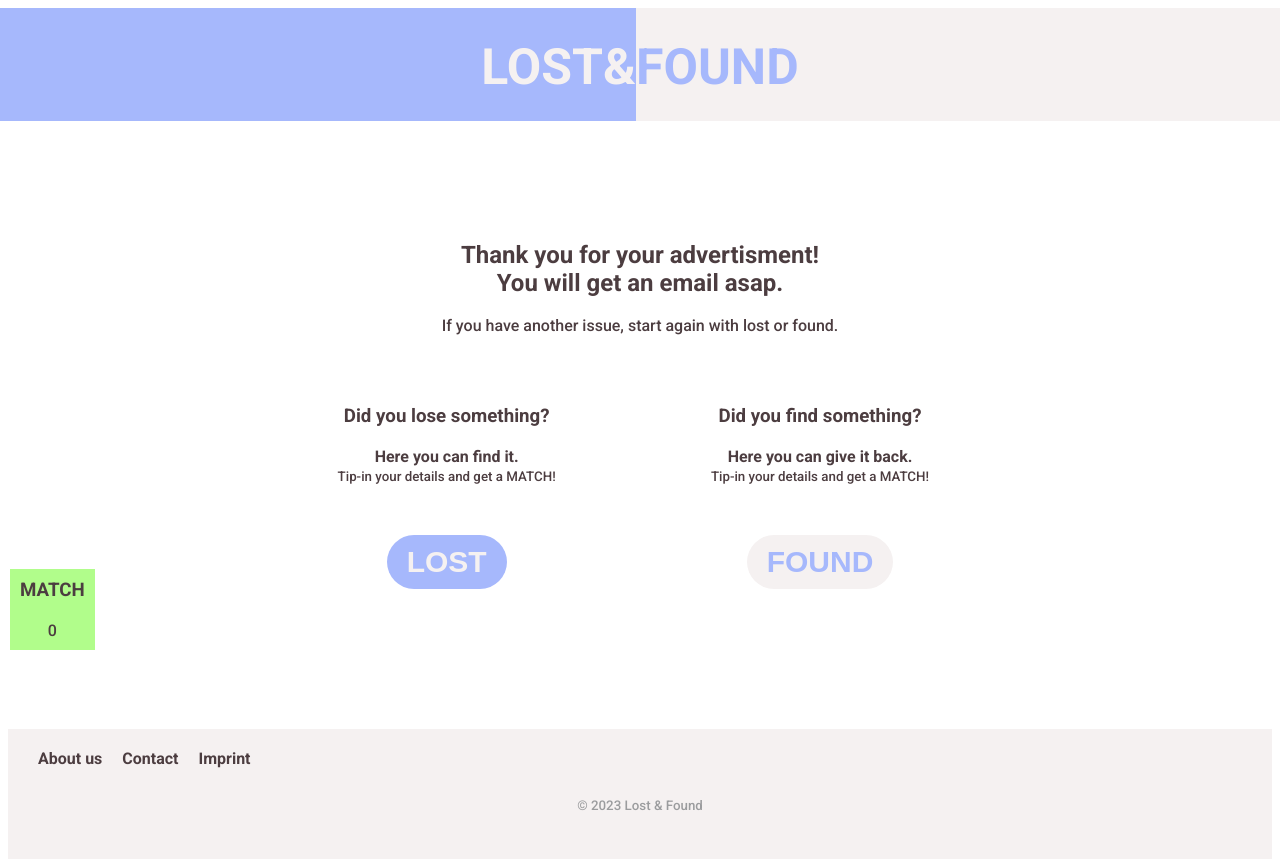
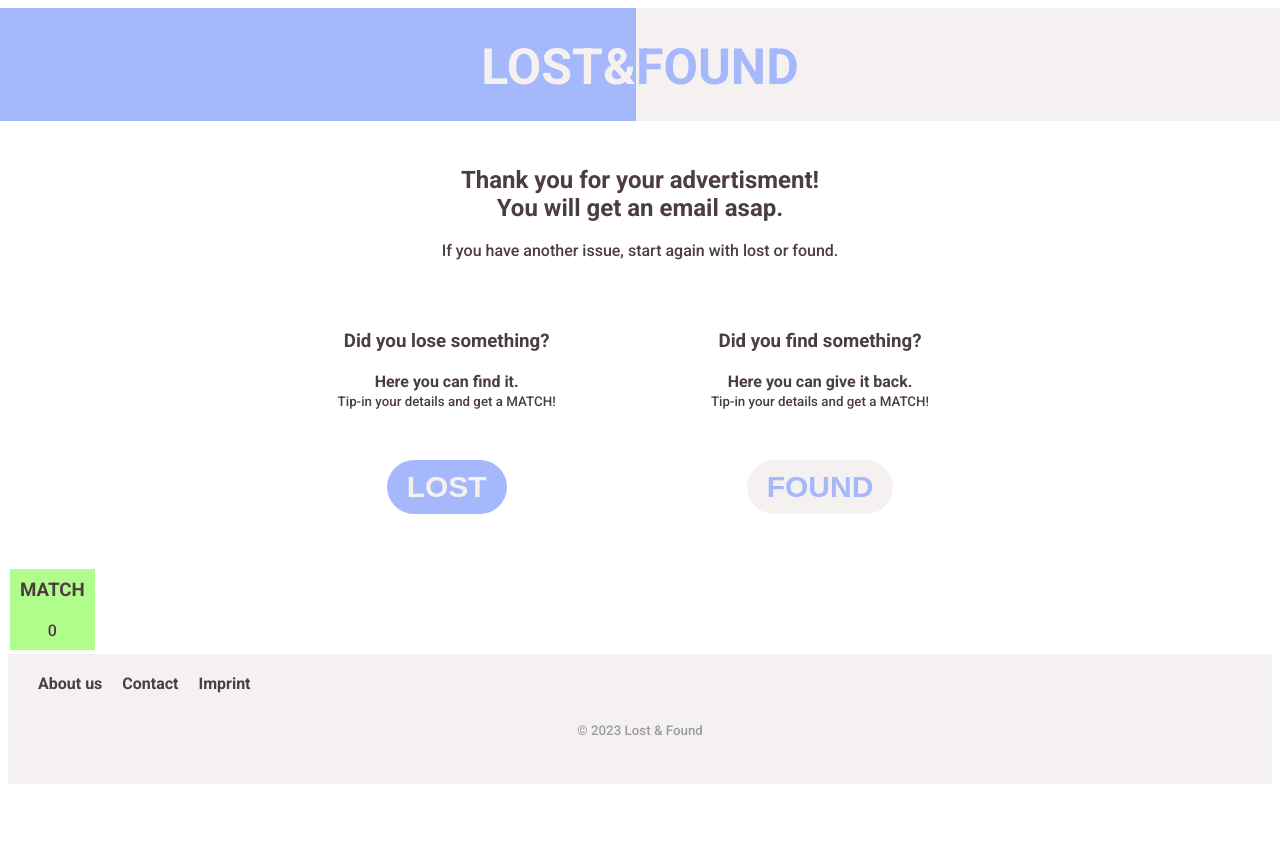
Before and after one commit to coding-bootcamps-eu/2023-04-final-project-lost-and-found, a Vue app: page /updatelandingpage in a window 1280 px wide. Shown: the top 867 px of the page. After the commit the page ends 800 px from the top, so only its background shows below. Built offline with nearby package versions, Linux system fonts and the light colour scheme.

Commit message:
sytle: corrected code

```diff
--- a/src/views/UpdateLandingPage.vue
+++ b/src/views/UpdateLandingPage.vue
@@ -6,6 +6,7 @@
     </header>
 
     <main>
+      <div class="update">
         <h2>
           Thank you for your advertisment!
           <br />
@@ -13,6 +14,7 @@
         </h2>
         <br />
         <p>If you have another issue, start again with lost or found.</p>
+      </div>
       <div class="mainContent">
         <div class="boxLost">
           <h3>Did you lose something?</h3>
@@ -125,7 +127,7 @@ main {
   display: flex;
   flex-direction: row;
   justify-content: center;
-  padding-bottom: 100px;
+  padding-bottom: 25px;
 }
 
 .lost {
@@ -141,10 +143,6 @@ main {
   padding-right: 50%;
 }
 
-h1 {
-  font-size: 50px;
-}
-
 a {
   text-decoration: none;
   color: #4c3d40;
@@ -152,6 +150,7 @@ a {
 }
 
 h1 {
+  font-size: 50px;
   color: #4c3d40;
   padding-top: 30px;
 }
```
Lines whose indentation alone changed are shown as unchanged.
